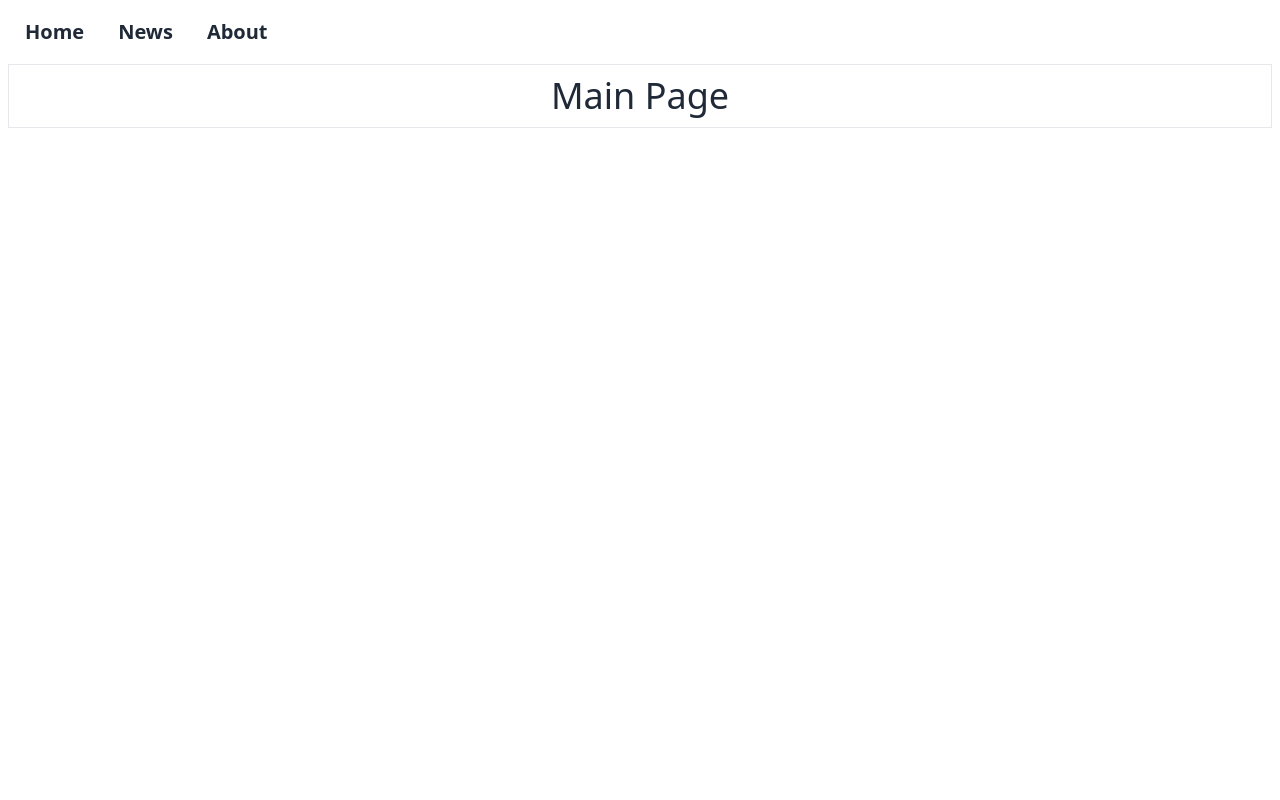
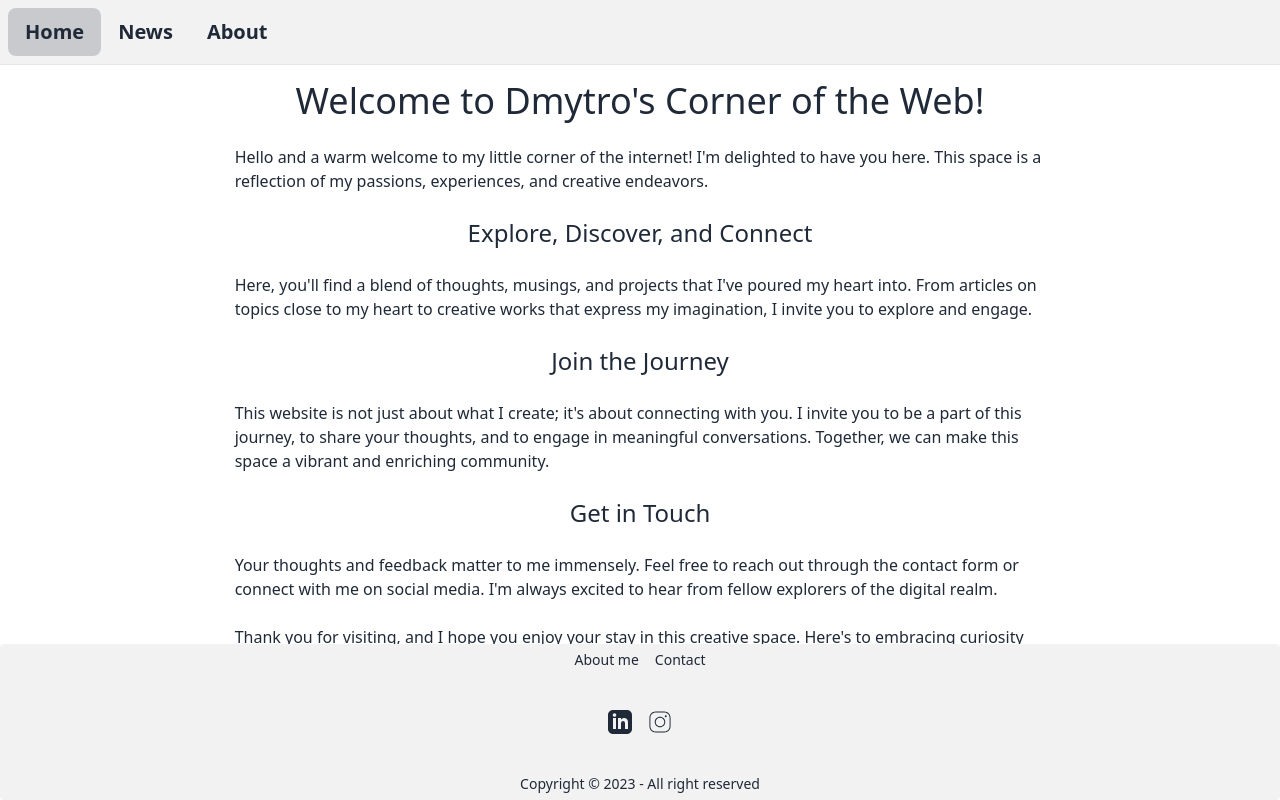
Before and after one commit to BattleBeaver/timespender, a Next.js app: page / in a window 1280 px wide. Built offline with nearby package versions, Linux system fonts and the light colour scheme.

Commit message:
footer + navigation + homepage

```diff
--- a/src/app/layout.tsx
+++ b/src/app/layout.tsx
@@ -2,6 +2,7 @@ import type { Metadata } from "next";
 import "@/style/global.css";
 import { ChildrenProps } from "@/types/ChildrenProps";
 import Navigation from "@/components/Navigation";
+import Footer from "@/components/Footer";
 
 export const metadata: Metadata = {
   title: "Timespender",
@@ -13,9 +14,10 @@ export default function RootLayout({ children }: ChildrenProps) {
     <html lang="en">
       <body className="h-screen">
         <Navigation />
-        <div className="overflow-y-hidden mx-2 border min-h-16 flex flex-col justify-center items-center">
+        <div className="overflow-y-hidden mx-2 min-h-16 flex flex-col justify-center items-center">
           {children}
         </div>
+        <Footer />
       </body>
     </html>
   );
--- a/src/app/page.tsx
+++ b/src/app/page.tsx
@@ -1,7 +1,38 @@
 export default function Home() {
   return (
-    <div>
-      <h1 className="text-4xl">Main Page</h1>
+    <div className="flex items-center justify-center p-4 flex-col w-8/12 gap-6">
+      <h1 className="text-4xl">Welcome to Dmytro's Corner of the Web!</h1>
+      <p>
+        Hello and a warm welcome to my little corner of the internet! I'm
+        delighted to have you here. This space is a reflection of my passions,
+        experiences, and creative endeavors.
+      </p>
+      <h2 className="text-2xl">Explore, Discover, and Connect</h2>
+      <p>
+        Here, you'll find a blend of thoughts, musings, and projects that I've
+        poured my heart into. From articles on topics close to my heart to
+        creative works that express my imagination, I invite you to explore and
+        engage.
+      </p>
+      <h2 className="text-2xl">Join the Journey</h2>
+      <p>
+        This website is not just about what I create; it's about connecting with
+        you. I invite you to be a part of this journey, to share your thoughts,
+        and to engage in meaningful conversations. Together, we can make this
+        space a vibrant and enriching community.
+      </p>
+      <h2 className="text-2xl">Get in Touch</h2>
+      <p>
+        Your thoughts and feedback matter to me immensely. Feel free to reach
+        out through the contact form or connect with me on social media. I'm
+        always excited to hear from fellow explorers of the digital realm.
+      </p>
+      <p>
+        Thank you for visiting, and I hope you enjoy your stay in this creative
+        space. Here's to embracing curiosity and celebrating the beauty of
+        connection.
+      </p>
+      <h3 className="text-xl">Warm regards, Dmytro</h3>
     </div>
   );
 }
--- /dev/null
+++ b/src/components/Footer.tsx
@@ -0,0 +1,48 @@
+import Link from "next/link";
+import React from "react";
+
+const Footer = () => {
+  return (
+    <footer className="absolute bottom-0 footer footer-center p-1.5 bg-base-200 text-base-content rounded">
+      <nav className="grid grid-flow-col gap-4">
+        <Link href="/about" className="link link-hover">
+          About me
+        </Link>
+        <Link href="/contacts" className="link link-hover">
+          Contact
+        </Link>
+      </nav>
+      <nav>
+        <div className="grid grid-flow-col gap-4">
+          <Link href="https://www.linkedin.com/in/dmytro-shchepinskyi-349a38214/">
+            <svg
+              xmlns="http://www.w3.org/2000/svg"
+              width="24"
+              height="24"
+              viewBox="0 0 24 24"
+              className="fill-current"
+            >
+              <path d="M19 0h-14c-2.761 0-5 2.239-5 5v14c0 2.761 2.239 5 5 5h14c2.762 0 5-2.239 5-5v-14c0-2.761-2.238-5-5-5zm-11 19h-3v-11h3v11zm-1.5-12.268c-.966 0-1.75-.79-1.75-1.764s.784-1.764 1.75-1.764 1.75.79 1.75 1.764-.783 1.764-1.75 1.764zm13.5 12.268h-3v-5.604c0-3.368-4-3.113-4 0v5.604h-3v-11h3v1.765c1.396-2.586 7-2.777 7 2.476v6.759z"></path>
+            </svg>
+          </Link>
+          <Link href="https://www.instagram.com/dimon_rider/">
+            <svg
+              xmlns="http://www.w3.org/2000/svg"
+              width="24"
+              height="24"
+              viewBox="0 0 50 50"
+              className="fill-current"
+            >
+              <path d="M 16 3 C 8.8324839 3 3 8.8324839 3 16 L 3 34 C 3 41.167516 8.8324839 47 16 47 L 34 47 C 41.167516 47 47 41.167516 47 34 L 47 16 C 47 8.8324839 41.167516 3 34 3 L 16 3 z M 16 5 L 34 5 C 40.086484 5 45 9.9135161 45 16 L 45 34 C 45 40.086484 40.086484 45 34 45 L 16 45 C 9.9135161 45 5 40.086484 5 34 L 5 16 C 5 9.9135161 9.9135161 5 16 5 z M 37 11 A 2 2 0 0 0 35 13 A 2 2 0 0 0 37 15 A 2 2 0 0 0 39 13 A 2 2 0 0 0 37 11 z M 25 14 C 18.936712 14 14 18.936712 14 25 C 14 31.063288 18.936712 36 25 36 C 31.063288 36 36 31.063288 36 25 C 36 18.936712 31.063288 14 25 14 z M 25 16 C 29.982407 16 34 20.017593 34 25 C 34 29.982407 29.982407 34 25 34 C 20.017593 34 16 29.982407 16 25 C 16 20.017593 20.017593 16 25 16 z"></path>
+            </svg>
+          </Link>
+        </div>
+      </nav>
+      <aside>
+        <p>Copyright © 2023 - All right reserved</p>
+      </aside>
+    </footer>
+  );
+};
+
+export default Footer;
--- a/src/components/Navigation.tsx
+++ b/src/components/Navigation.tsx
@@ -1,18 +1,31 @@
+"use client";
 import Link from "next/link";
 import React from "react";
+import { usePathname } from "next/navigation";
+import { navLinks } from "@/utils/navLinks";
+
+const defaultStyles = "btn btn-ghost normal-case text-xl";
 
 const Navigation = () => {
+  const pathname = usePathname();
+
   return (
-    <nav className="navbar bg-base-100">
-      <Link className="btn btn-ghost normal-case text-xl" href="/">
-        Home
-      </Link>
-      <Link className="btn btn-ghost normal-case text-xl" href="/news">
-        News
-      </Link>
-      <Link className="btn btn-ghost normal-case text-xl" href="/about">
-        About
-      </Link>
+    <nav className="navbar bg-base-200 border-b">
+      {navLinks.map((link) => {
+        const isActive =
+          link.href === "/"
+            ? pathname === link.href
+            : pathname.startsWith(link.href);
+        return (
+          <Link
+            className={(isActive ? "btn-active " : "") + defaultStyles}
+            href={link.href}
+            key={link.name}
+          >
+            {link.name}
+          </Link>
+        );
+      })}
     </nav>
   );
 };
--- a/src/types/ChildrenProps.ts
+++ b/src/types/ChildrenProps.ts
@@ -3,3 +3,8 @@ import React from "react";
 export type ChildrenProps = {
   children: React.ReactNode;
 };
+
+export type NavigationLink = {
+  name: string;
+  href: string;
+};
--- /dev/null
+++ b/src/utils/navLinks.ts
@@ -0,0 +1,16 @@
+import { NavigationLink } from "@/types/ChildrenProps";
+
+export const navLinks: NavigationLink[] = [
+  {
+    name: "Home",
+    href: "/",
+  },
+  {
+    name: "News",
+    href: "/news",
+  },
+  {
+    name: "About",
+    href: "/about",
+  },
+];
```
